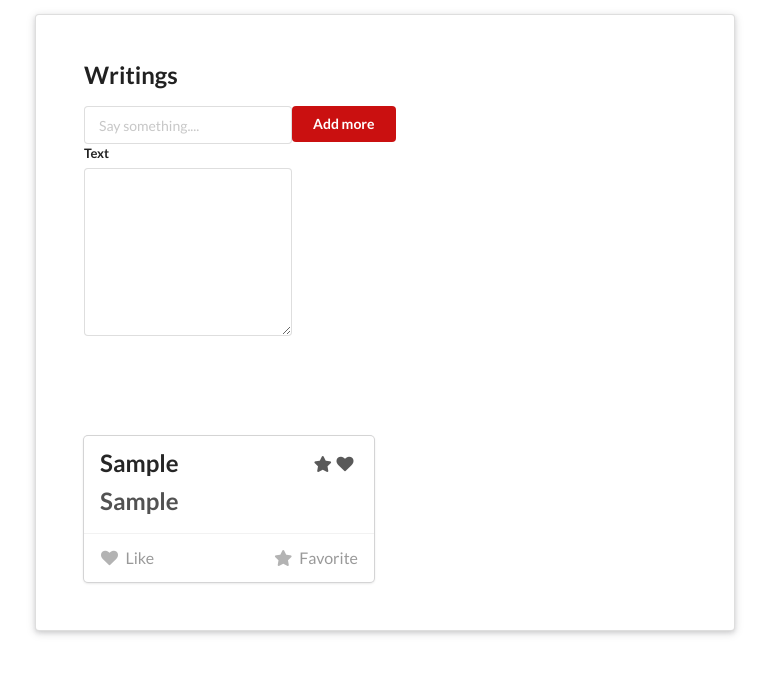
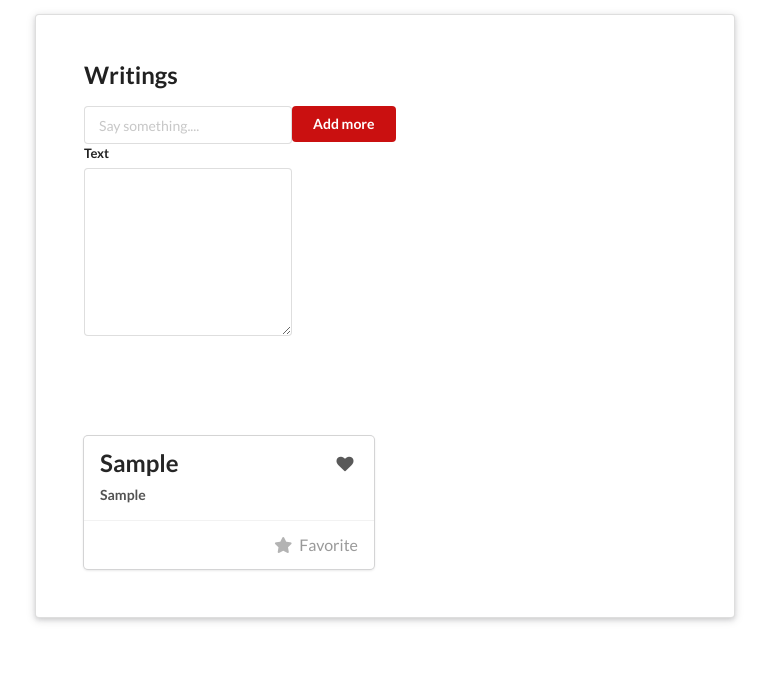
Before and after one commit to JafrulTripto/vue-app, a Vue app: page / in a window 1280 px wide. Both pictures are taken after typing "Sample", "Sample" into the empty fields and a click on the button "Add more". Shown: the top 674 px of the page, without its empty margins (255-1024 px from the left). Built offline with nearby package versions, Linux system fonts and the light colour scheme.

Commit message:
Delete is now working.

```diff
--- a/src/App.vue
+++ b/src/App.vue
@@ -25,17 +25,22 @@
       newTodo(newParagraph){
 
         this.lists.push({
-          title:newParagraph.newParagraph,
+          title:newParagraph.title,
           description:newParagraph.description
         });
+        console.log("newTodo function");
 
-        console.log("new to do ");
+      },
+      todoDeleted(keyIndex){
+        this.lists.splice(keyIndex,1);
+        console.log(keyIndex);
+        console.log("function worked 1234")
       }
     }
 
   };
 
-  // :paragraph="newParagraph"
+  // :paragraph="title"
 </script>
 
 <style>
--- a/src/components/Card-detail.vue
+++ b/src/components/Card-detail.vue
@@ -1,8 +1,8 @@
 <template>
     <div class="ui card">
         <div class="content">
-            <i class="right floated like icon"></i>
-            <i class="right floated star icon" @click="setName()" :style="{color:star}"></i>
+            <i class="right floated like icon" @click="deleteTodo()"></i>
+
             <div class="header">
                 <slot name="title"></slot>
             </div>
@@ -11,11 +11,8 @@
             </div>
         </div>
         <div class="extra content">
-        <span class="left floated like">
-          <i class="like icon"></i>
-          Like
-        </span>
-            <span class="right floated star">
+
+            <span class="right floated star" @click="setName()" :style="{color:star}">
           <i class="star icon"></i>
           Favorite
         </span>
@@ -26,7 +23,7 @@
 <script>
     export default {
 
-
+        props:['keyindex'],
         data: function () {
             return {
                 star: '',
@@ -43,6 +40,10 @@
                 } else
                     return this.star = '';
             },
+            deleteTodo:function () {
+                this.$emit('deleteTodolist',this.keyindex);
+                //console.log("function worked"+ this.keyIndex);
+            }
 
         }
 
--- a/src/components/main-card.vue
+++ b/src/components/main-card.vue
@@ -4,7 +4,7 @@
 
 
         <div class="ui form" style="margin-bottom: 100px;">
-            <input type="text" placeholder="Say something...." v-model="form.newParagraph"/>
+            <input type="text" placeholder="Say something...." v-model="form.title"/>
             <div class="field">
                 <label>Text</label>
                 <textarea v-model="form.description"></textarea>
@@ -13,7 +13,7 @@
 
 
         <div>
-            <button class="negative ui button" @click="addMore()">Add more</button>
+            <button class="negative ui button" @click.prevent="addMore()">Add more</button>
         </div>
     </div>
 </template>
@@ -27,7 +27,7 @@
         data: function () {
             return {
                 form: {
-                    newParagraph:'',
+                    title:'',
                     description:''
                 }
             }
@@ -36,20 +36,11 @@
         methods: {
             addMore() {
                 this.$emit('todoAdded', this.form);
-                console.log(this.form.newParagraph);
-                this.form.newParagraph = '';
+                this.form.title = '';
                 this.form.description = '';
-                console.log(" add more function");
-
-
             }
-
-        },
-        created() {
-
         }
-
-    }
+    };
 </script>
 
 <style scoped>
--- a/src/components/todo-grid.vue
+++ b/src/components/todo-grid.vue
@@ -8,15 +8,15 @@
             <!--</thead>-->
             <!--<tbody>-->
             <!--<tr v-for="(card, index) in lists" :key="index">-->
-                <!--<td>{{card.newParagraph}}</td>-->
+                <!--<td>{{card.title}}</td>-->
                 <!--<td></td>-->
                 <!--<td></td>-->
             <!--</tr>-->
             <!--</tbody>-->
         <!--</table>-->
-        <new-element v-for="(card, index) in lists" :key="index">
+        <new-element v-for="(card, index) in lists" :keyindex="index" @deleteTodolist="todoDeleted">
             <h2 slot="title" >{{card.title}}</h2>
-            <h2 slot="description">{{card.description}}</h2>
+            <h5 slot="description">{{card.description}}</h5>
         </new-element>
 
 
@@ -31,6 +31,13 @@
         props:['lists'],
         components:{
             newElement:card
+        },
+        methods:{
+            todoDeleted(keyindex){
+                this.lists.splice(keyindex,1);
+                console.log('function worked'+this.index);
+
+        }
         }
     }
 </script>
```
